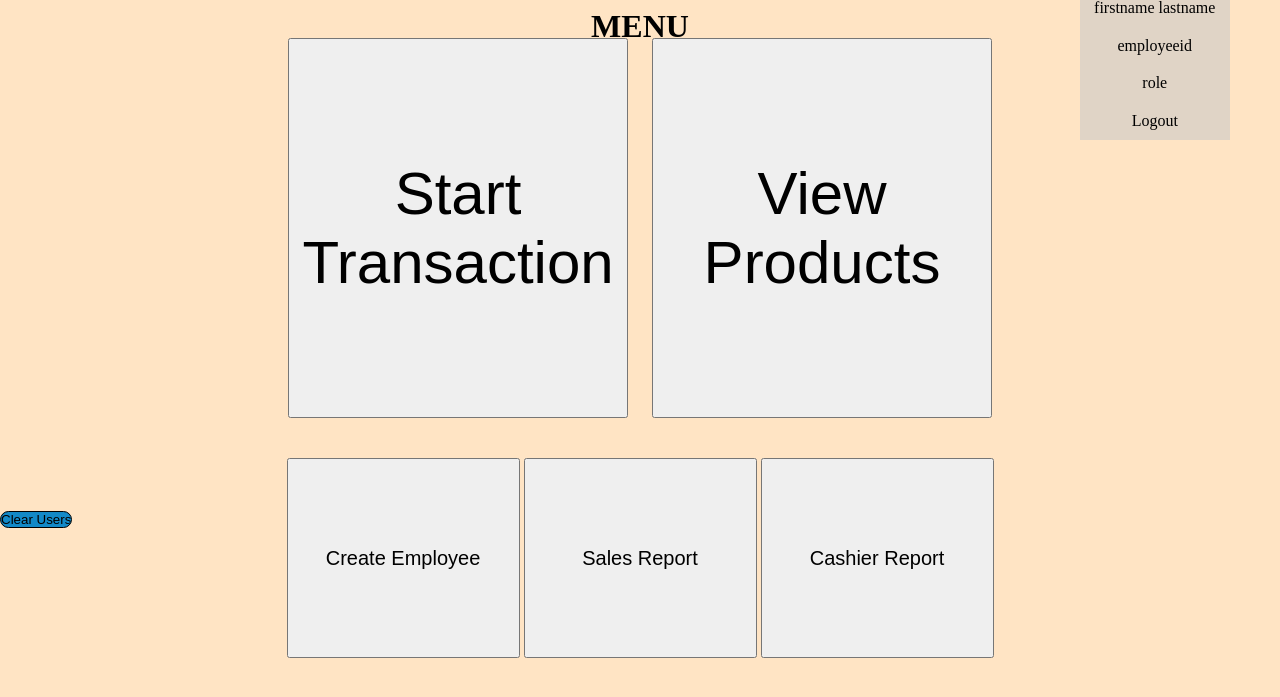
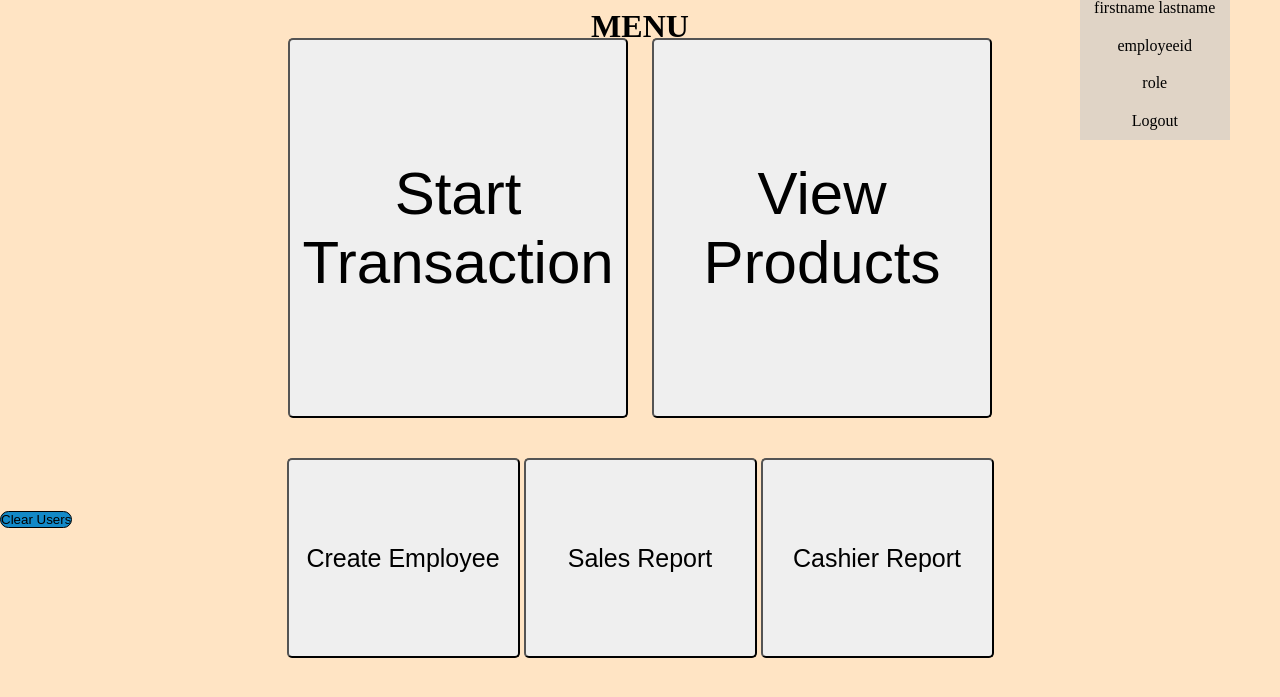
Before and after one commit to TeamNumber5/Kiosk, a Django app: template menu/templates/index_menu.html in a window 1280 px wide. Shown: the part 72-769 px from the top of the page. Run offline with Django 3.2, Linux system fonts and the light colour scheme; the template is opened without the code that fills it, so the values that code supplies are empty.

Commit message:
some small changes to the menu buttons

```diff
--- a/static/css/menu.css
+++ b/static/css/menu.css
@@ -101,6 +101,7 @@ body {
     width: 340px;
     height: 380px;
     cursor: pointer;
+    border-radius: 5px;
 }
 
 .manager_buttons {
@@ -114,8 +115,9 @@ body {
     position: relative;
     width: 233px;
     height: 200px;
-    font-size: 20px;
+    font-size: 25px;
     cursor: pointer;
+    border-radius: 5px;
 }
 
 #clearUsersInDatabase {
```
